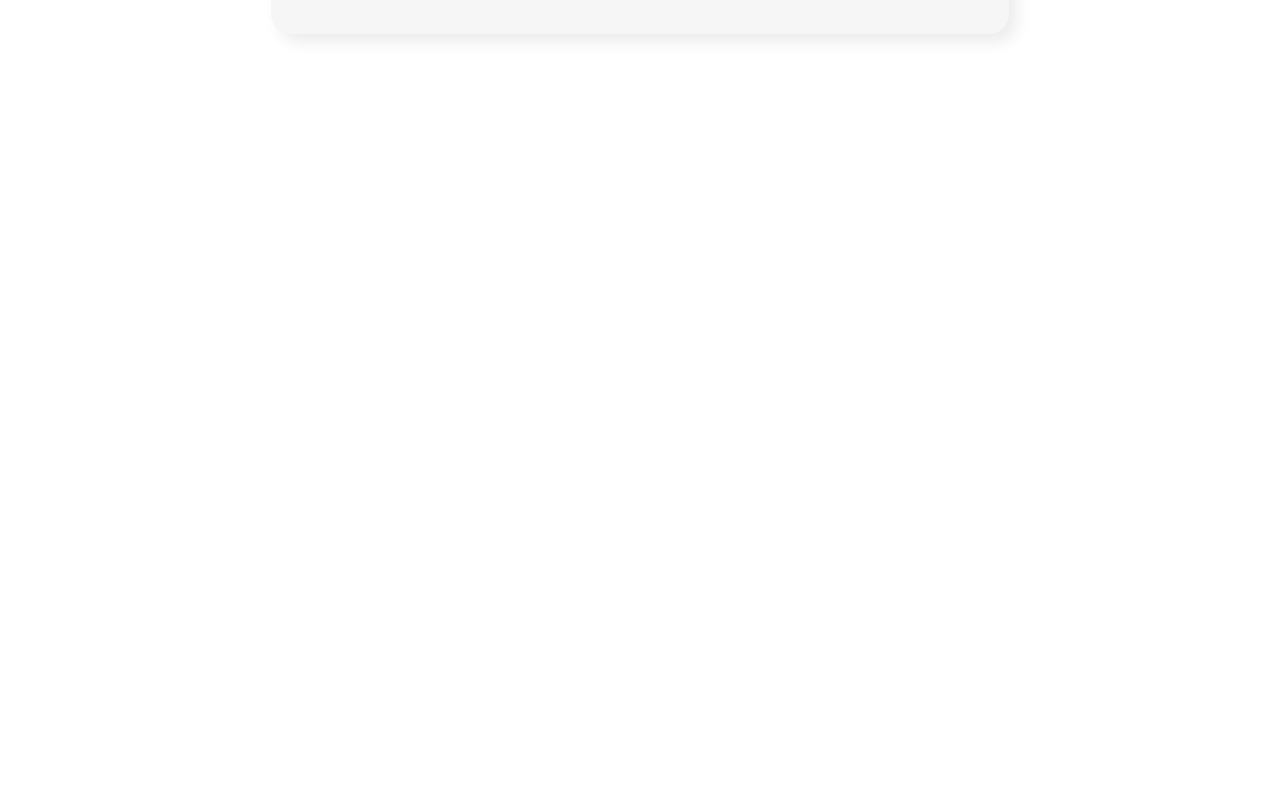
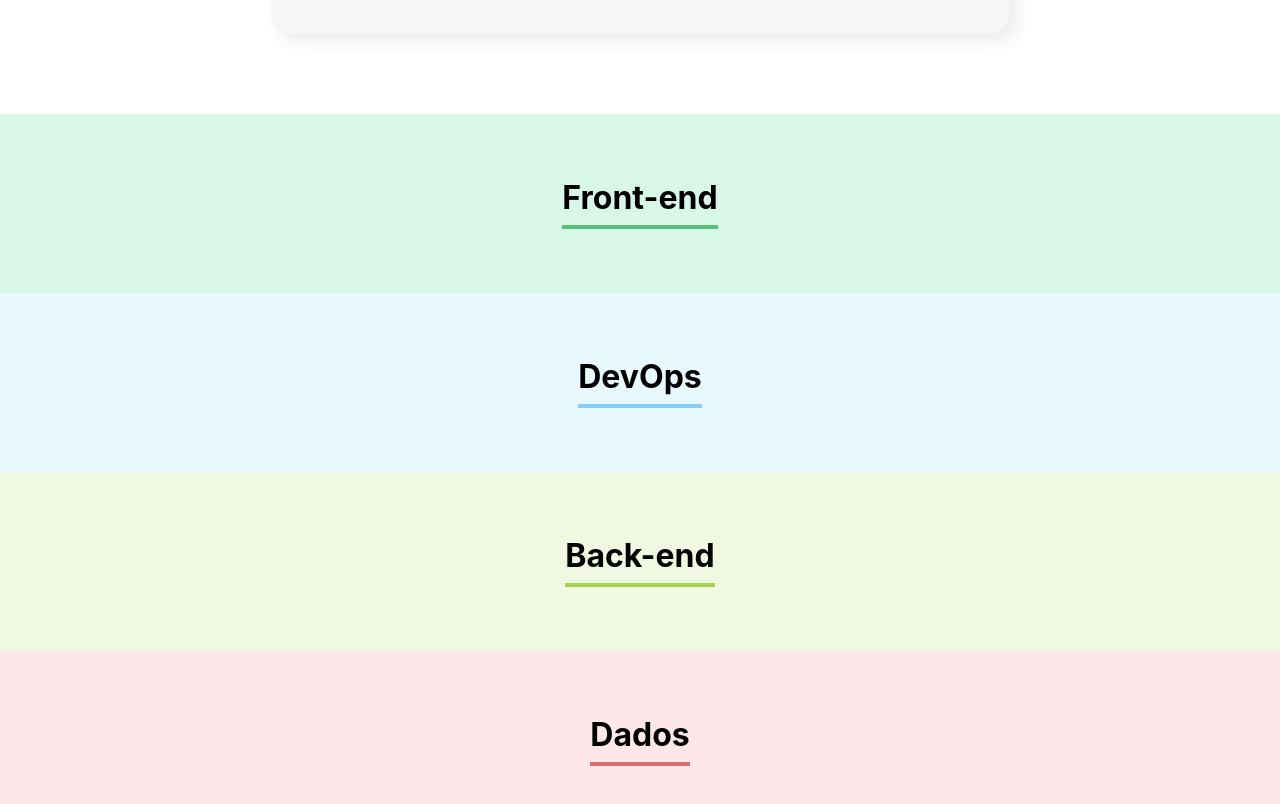
Before and after one commit to GuiBarbosa13/organo, a React (Create React App) app: page / in a window 1280 px wide. Shown: the part 1331-2135 px from the top of the page. Before the commit the page ends 1445 px from the top, so only its background shows below. Built offline with nearby package versions, Linux system fonts and the light colour scheme.

Commit message:
criando as sections dos times

```diff
--- a/src/App.js
+++ b/src/App.js
@@ -1,8 +1,29 @@
 import { useState } from 'react';
 import Banner from './componentes/Banner/';
 import Formulario from './componentes/Formulario';
+import Time from './componentes/Time';
 
 function App() {
+
+  const times = [
+    {
+      nome:'Front-end',
+      corPrimaria: '#57C278',
+      corSecundaria:'#D9F7E9',
+    },{
+      nome: 'DevOps',
+      corPrimaria: '#82CFFA',
+      corSecundaria:'#E8F8FF',
+    },{
+      nome: 'Back-end',
+      corPrimaria: '#A6D157',
+      corSecundaria:'#F0F8E2',
+    },{
+      nome:'Dados',
+      corPrimaria: '#E06B69',
+      corSecundaria:'#FDE7E8',
+    }
+  ];
 
   const [colaboradores, setColaboradores] = useState([])
 
@@ -15,6 +36,7 @@
     <div className="App">
       <Banner/>
       <Formulario aoColaboradorCadastrado ={colaborador => aoColaboradorAdicionado(colaborador)}/>
+      {times.map((time)=><Time key={time.nome} time = {time.nome} corPrimaria = {time.corPrimaria} corSecundaria ={time.corSecundaria}/>)}
     </div>
   );
 }
--- a/src/componentes/Formulario/index.js
+++ b/src/componentes/Formulario/index.js
@@ -6,7 +6,13 @@
 
 const Formulario = (props) => {
 
-    const times = ['Front-end', 'DevOps', 'Back-end', 'Dados'];
+    const times =
+    [
+        'Front-end',
+        'DevOps',
+        'Back-end',
+        'Dados',
+    ];
 
     const [nome, setNome] = useState('');
     const [cargo, setCargo] = useState('');
--- /dev/null
+++ b/src/componentes/Time/Time.css
@@ -0,0 +1,11 @@
+.time{
+    text-align: center;
+    padding: 32px;
+}
+
+.time h3{
+    font-size: 32px;
+    border-bottom: solid 4px;
+    display: inline-block;
+    padding-bottom: 8px;
+}
--- /dev/null
+++ b/src/componentes/Time/index.js
@@ -0,0 +1,13 @@
+import './Time.css';
+
+const Time = (props) =>{
+
+    return(
+        <section className='time'style={{backgroundColor : props.corSecundaria}}>
+            <h3 style={{borderColor: props.corPrimaria}}>{props.time}</h3>
+        </section>
+    )
+
+}
+
+export default Time;
```
